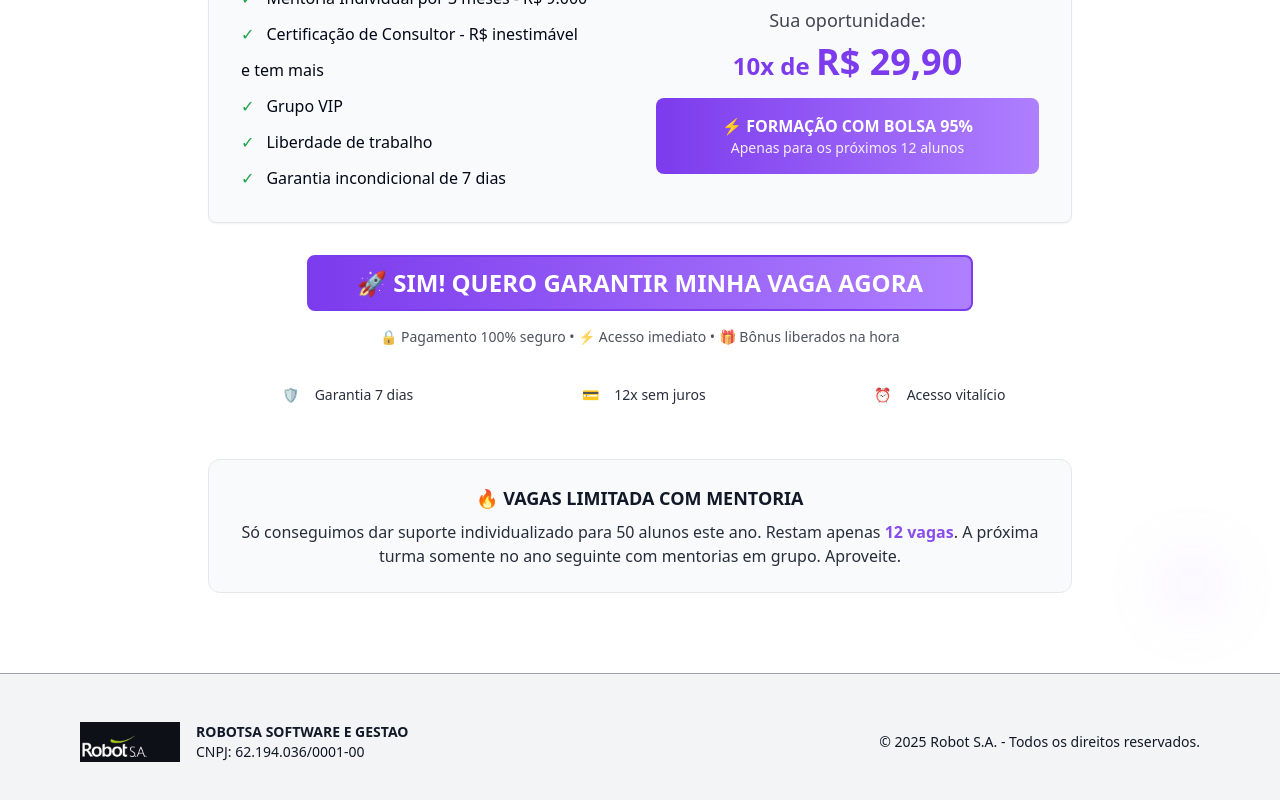
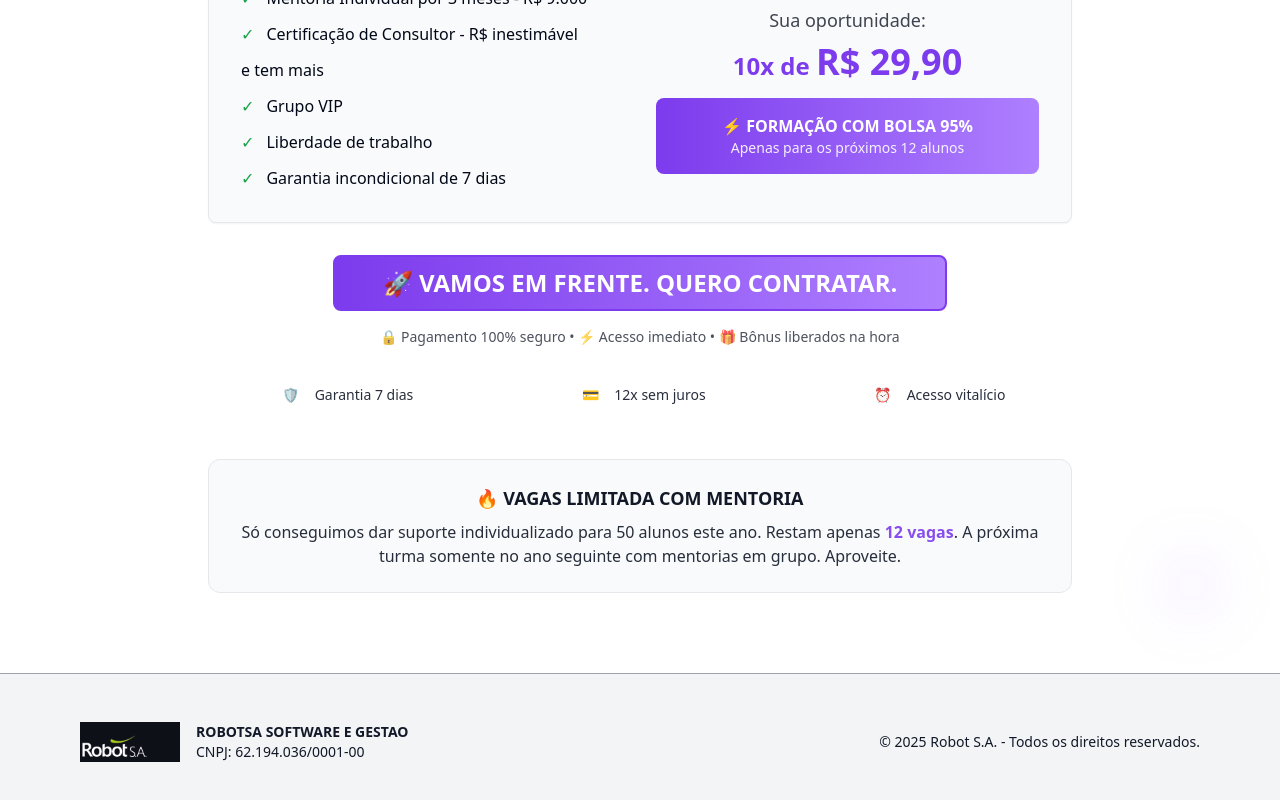
Before and after one commit to ivangorski/robo-mentor-launch, a React (Vite) app: page / in a window 1280 px wide. Shown: the part 6614-7414 px from the top of the page. Built offline with nearby package versions, Linux system fonts and the light colour scheme.

Commit message:
Update button text

```diff
--- a/src/components/CTA.tsx
+++ b/src/components/CTA.tsx
@@ -141,7 +141,7 @@ const CTA = () => {
                 className="text-2xl py-6 px-12 w-full md:w-auto bg-gradient-to-r from-primary to-primary-glow text-white hover:shadow-glow border-2 border-primary"
                 onClick={() => (window as any).gtag('event', 'pagamento', {'nome_botao': 'SIM_QUERO'})}
               >
-                🚀 SIM! QUERO GARANTIR MINHA VAGA AGORA
+                🚀 VAMOS EM FRENTE. QUERO CONTRATAR.
               </Button>
             </AlertDialogTrigger>
             <AlertDialogContent>
```
